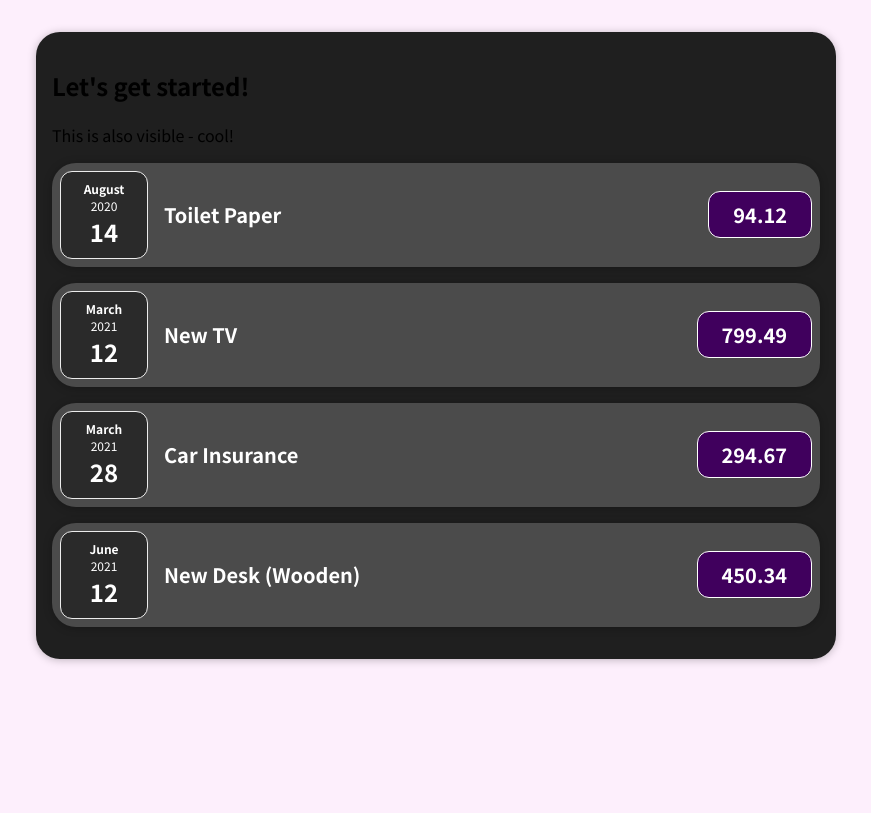
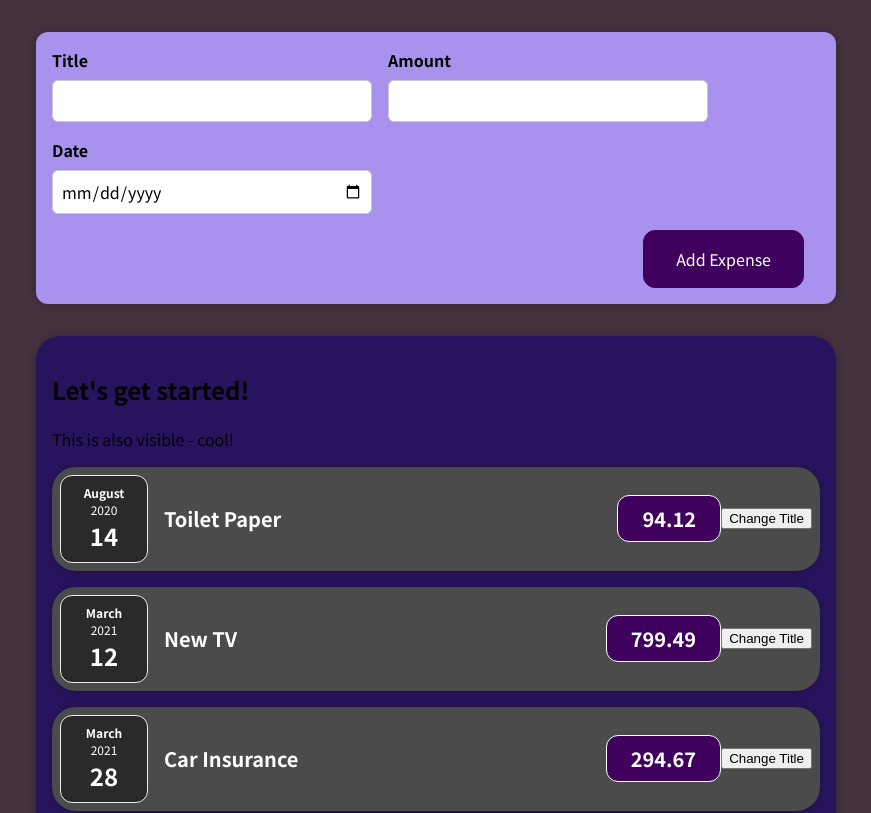
Before and after one commit to anlunjiang/react.js-tutorials, a React (Create React App) app in the folder 01-starting-setup/: page / in a window 1280 px wide. Shown: the top 813 px of the page, without its empty margins (204-1075 px from the left). Built offline with nearby package versions, Linux system fonts and the light colour scheme.

Commit message:
new expense form wip

```diff
--- a/01-starting-setup/src/App.js
+++ b/01-starting-setup/src/App.js
@@ -1,13 +1,17 @@
 import ExpensesTemplate from "./components/expenses/expenses_template/ExpensesTemplate";
+import NewExpense from "./components/expenses/new_expense/NewExpense";
 
 /**
- * Root elemtent to render all other tags
+ * Root element to render all other tags
  * @returns {JSX.Element}
  */
 const App = () => {
     console.log("Starting App")
     return (
-        <ExpensesTemplate/>
+        <div>
+            <NewExpense/>
+            <ExpensesTemplate/>
+        </div>
     )
 }
 
--- /dev/null
+++ b/01-starting-setup/src/components/expenses/expense_form/ExpenseForm.css
@@ -0,0 +1,26 @@
+.new-expense__controls {
+  display: flex;
+  flex-wrap: wrap;
+  gap: 1rem;
+  margin-bottom: 1rem;
+  text-align: left;
+}
+
+.new-expense__control label {
+  font-weight: bold;
+  margin-bottom: 0.5rem;
+  display: block;
+}
+
+.new-expense__control input {
+  font: inherit;
+  padding: 0.5rem;
+  border-radius: 6px;
+  border: 1px solid #ccc;
+  width: 20rem;
+  max-width: 100%;
+}
+
+.new-expense__actions {
+  text-align: right;
+}
--- /dev/null
+++ b/01-starting-setup/src/components/expenses/expense_form/ExpenseForm.js
@@ -0,0 +1,29 @@
+import "./ExpenseForm.css"
+
+
+const ExpenseForm = () => {
+    return (
+        <form>
+            <div className="new-expense__controls">
+                <div className="new-expense__control">
+                    <label>Title</label>
+                    <input type="text"/>
+                </div>
+                <div className="new-expense__control">
+                    <label>Amount</label>
+                    <input type="number" min="0.01" step="0.01" />
+                </div>
+                <div className="new-expense__control">
+                    <label>Date</label>
+                    <input type="date" min="2019-01-01" max="2022-12-31"/>
+                </div>
+            </div>
+
+            <div className="new-expense__actions">
+                <button type="submit">Add Expense</button>
+            </div>
+        </form>
+    )
+}
+
+export default ExpenseForm;
--- a/01-starting-setup/src/components/expenses/expense_item/ExpenseItem.js
+++ b/01-starting-setup/src/components/expenses/expense_item/ExpenseItem.js
@@ -1,4 +1,5 @@
 import "./ExpenseItem.css";
+import {useState} from "react";
 import Card from "../../card/Card";
 import ExpenseDate from "../expense_date/ExpenseDate";
 
@@ -10,13 +11,19 @@
  */
 const ExpenseItem = (props) => {
     console.log(props.children)
+    const [title, setTitle] = useState(props.title);
+    const clickHandler = () => {
+        console.log(title)
+        setTitle("Updated");
+    }
     return (
         <Card className="expense-item">
             <ExpenseDate date={props.date}/>
             <div className="expense-item__description">
-                <h2>{props.title}</h2>
+                <h2>{title}</h2>
                 <div className="expense-item__price">{props.amount}</div>
             </div>
+            <button onClick={clickHandler}>Change Title</button>
         </Card>
     )
 }
--- a/01-starting-setup/src/components/expenses/expenses_template/ExpensesTemplate.css
+++ b/01-starting-setup/src/components/expenses/expenses_template/ExpensesTemplate.css
@@ -1,6 +1,6 @@
 .expensescss {
   padding: 1rem;
-  background-color: rgb(31, 31, 31);
+  background-color: #28145E;
   margin: 2rem auto;
   width: 50rem;
   max-width: 95%;
--- /dev/null
+++ b/01-starting-setup/src/components/expenses/new_expense/NewExpense.css
@@ -0,0 +1,38 @@
+.new-expense {
+  background-color: #a892ee;
+  padding: 1rem;
+  margin: 2rem auto;
+  width: 50rem;
+  max-width: 95%;
+  border-radius: 12px;
+  text-align: center;
+  box-shadow: 0 1px 8px rgba(0, 0, 0, 0.25);
+}
+
+.new-expense button {
+  font: inherit;
+  cursor: pointer;
+  padding: 1rem 2rem;
+  border: 1px solid #40005d;
+  background-color: #40005d;
+  color: white;
+  border-radius: 12px;
+  margin-right: 1rem;
+}
+
+.new-expense button:hover,
+.new-expense button:active {
+  background-color: #510674;
+  border-color: #510674;
+}
+
+.new-expense button.alternative {
+  color: #220131;
+  border-color: transparent;
+  background-color: transparent;
+}
+
+.new-expense button.alternative:hover,
+.new-expense button.alternative:active {
+  background-color: #ddb3f8;
+}
--- /dev/null
+++ b/01-starting-setup/src/components/expenses/new_expense/NewExpense.js
@@ -0,0 +1,13 @@
+import "./NewExpense.css"
+import ExpenseForm from "../expense_form/ExpenseForm";
+
+
+const NewExpense = () => {
+    return (
+        <div className="new-expense">
+            <ExpenseForm/>
+        </div>
+    )
+}
+
+export default NewExpense;
--- a/01-starting-setup/src/index.css
+++ b/01-starting-setup/src/index.css
@@ -10,5 +10,5 @@
 
 body {
   margin: 0;
-  background-color: #FDEFFC;
+  background-color: #44323e;
 }
```
Also changed, not shown: 2 other files (tests, documents, lock files or other folders).
